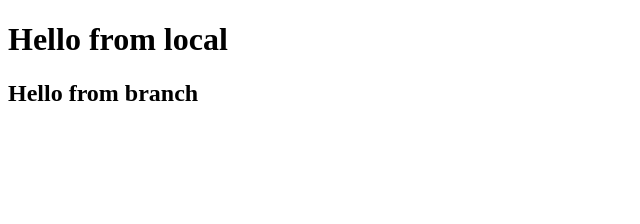
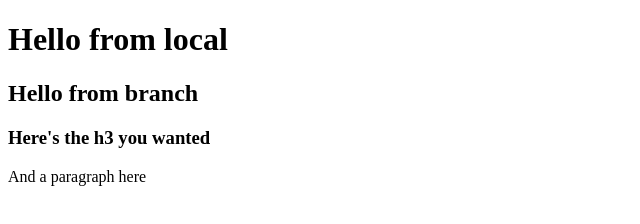
Before and after one commit to thecheekypenguin/gitpractice, a plain HTML site: page index.html in a window 1280 px wide. Shown: the whole page, without its empty margins (0-640 px from the left). Drawn offline with Linux system fonts and the light colour scheme.

Commit message:
Issue #1 sorted

```diff
--- a/index.html
+++ b/index.html
@@ -9,5 +9,7 @@
 <body>
     <h1>Hello from local</h1>
     <h2>Hello from branch</h2>
+    <h3>Here's the h3 you wanted</h3>
+    <p>And a paragraph here</p>
 </body>
 </html>
```
